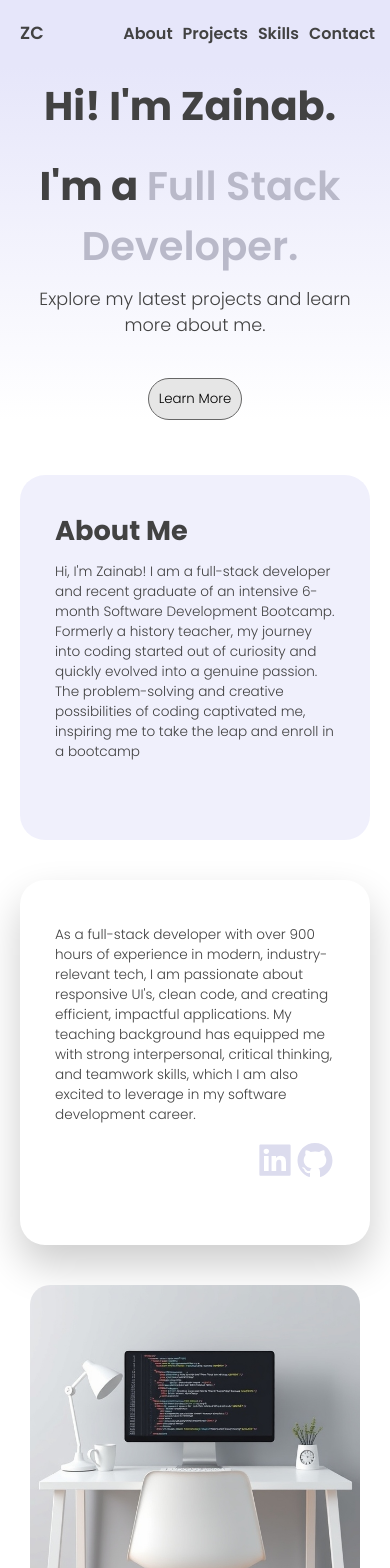
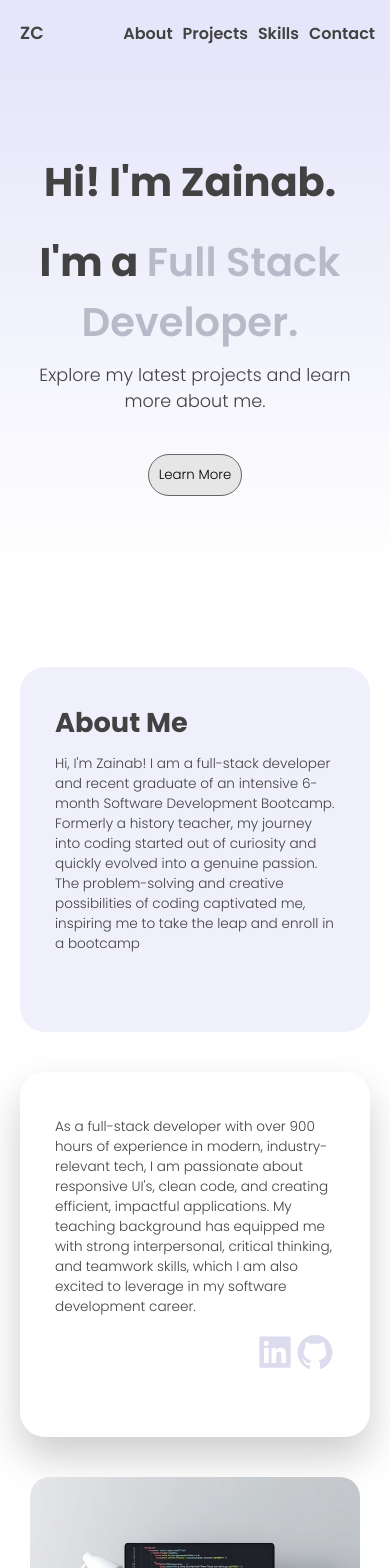
Before and after one commit to zainabch123/updated-portfolio-react-app, a React (Vite) app: page / in a window 390 px wide. Shown: the top 1568 px of the page. Built offline with nearby package versions, Linux system fonts and the light colour scheme.

Commit message:
Updated margins for all sections for mobile screen sizes

```diff
--- a/src/index.css
+++ b/src/index.css
@@ -140,7 +140,7 @@ p {
 
 @media (max-width: 880px) {
   .title-section {
-    flex: 0 0 60vh;
+    flex: 0 0 70vh;
     padding: 0px 20px;
   }
 
@@ -170,7 +170,7 @@ p {
   .about-elements,
   .projects-section .title,
   .skills-section .title {
-    margin-top: 40px;
+    margin-top: 90px;
   }
 }
 
@@ -190,12 +190,18 @@ p {
 
 @media (max-width: 545px) {
   .title-section {
-    flex: 0 0 40vh;
+    flex: 0 0 60vh;
     padding: 0px 20px;
   }
 
   .title-section h1 {
     font-size: 3rem;
+  }
+
+  .about-elements,
+  .projects-section .title,
+  .skills-section .title {
+    margin-top: 80px;
   }
 }
 
```
Also changed, not shown: src/AboutMe/aboutMe.css (+7 -16 lines).
